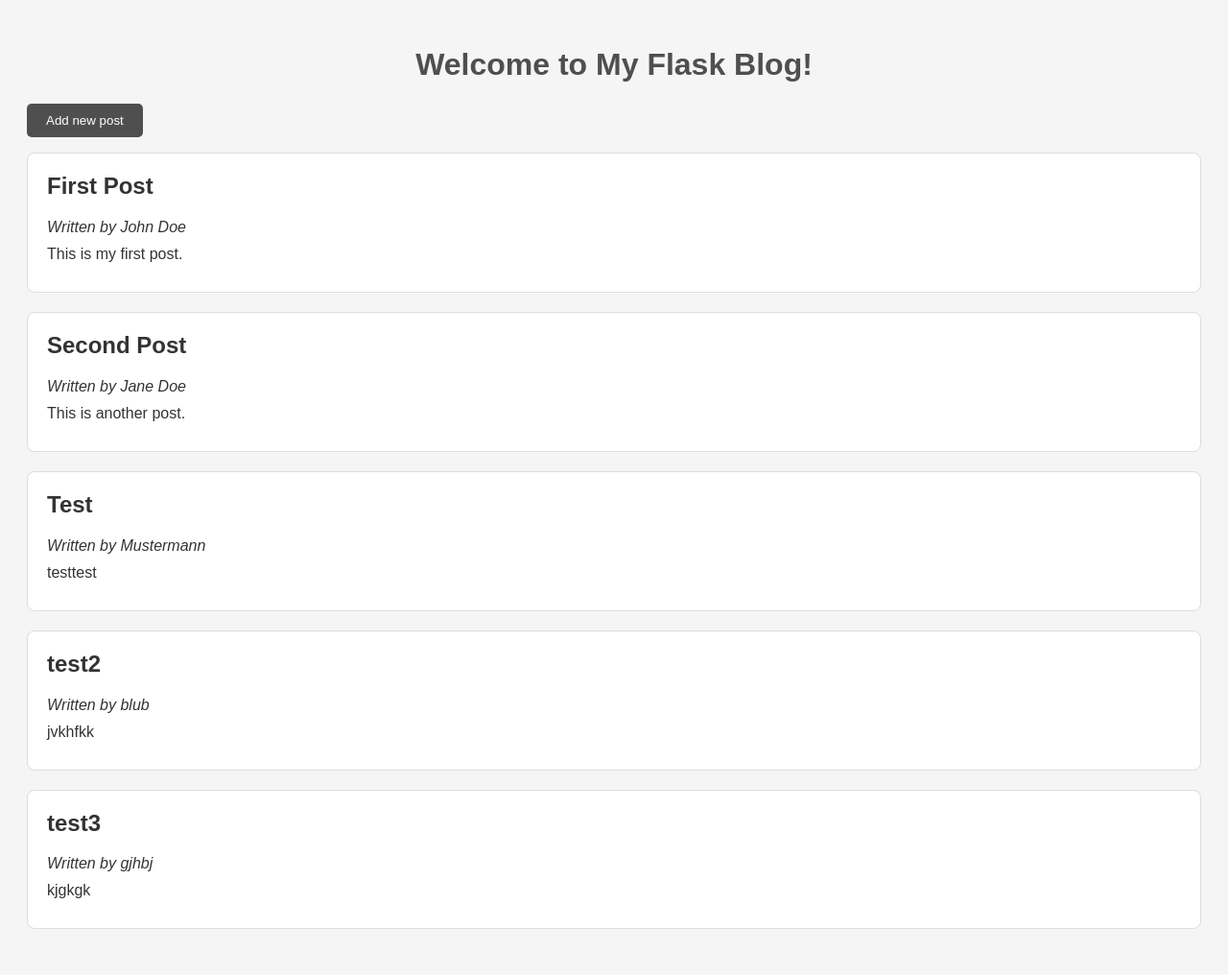
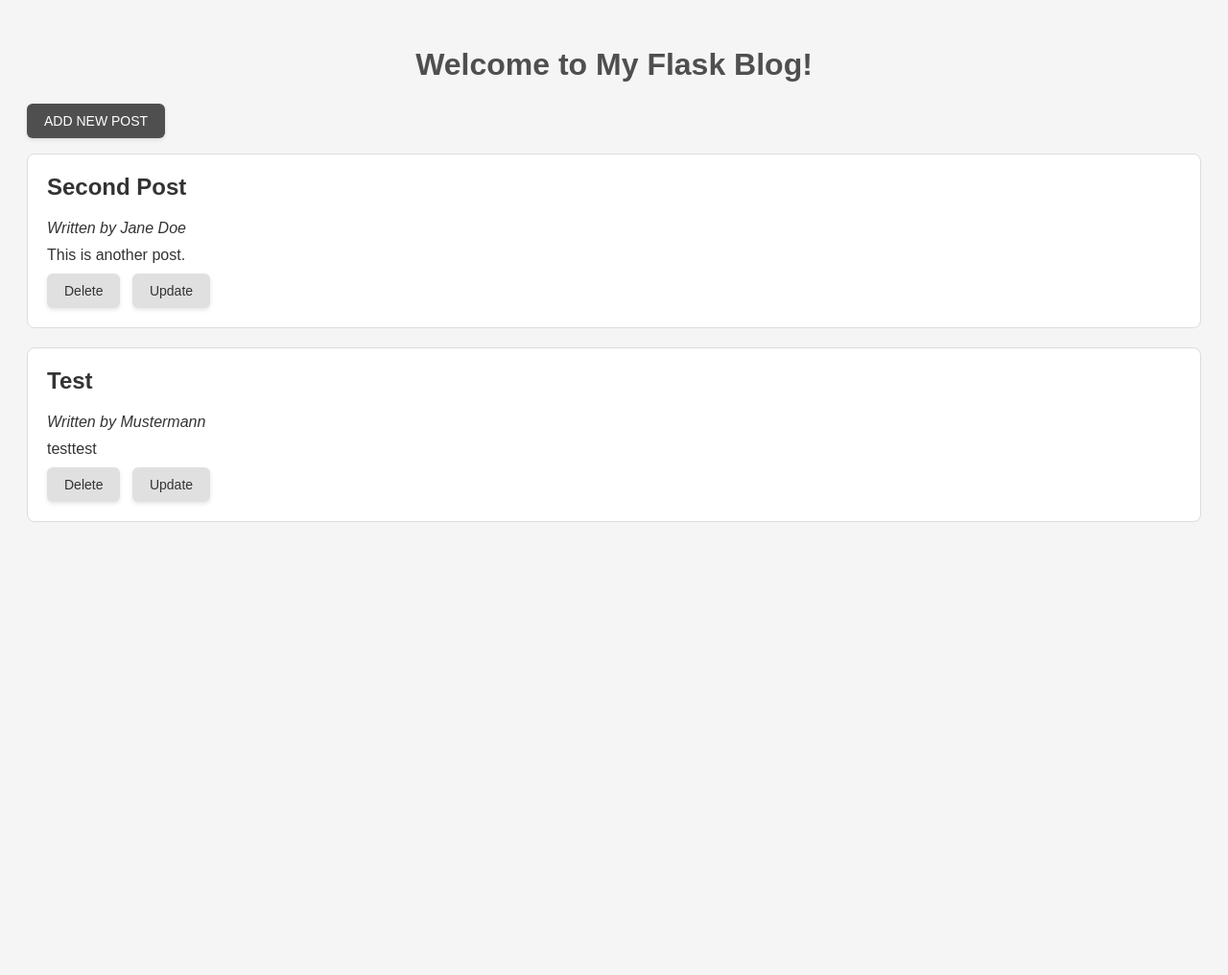
Before and after one commit to kristina-krauberger/masterblog, a Flask app: page / in a window 1280 px wide. Shown: the whole page at 96% size. After the commit the page ends 544 px from the top, so only its background shows below. Run offline with Flask 3, Linux system fonts and the light colour scheme.

Commit message:
Add delete/update buttons with styling, delete functionality and flash feedback.

```diff
--- a/app.py
+++ b/app.py
@@ -1,8 +1,12 @@
-from flask import Flask, render_template, request, redirect, url_for
+from flask import Flask, render_template, request, redirect, url_for, flash, get_flashed_messages
+from dotenv import load_dotenv
+import os
 import json
 
-
+load_dotenv()
 app = Flask(__name__)
+app.secret_key = os.getenv("SECRET_KEY")
+print("SecretKey", app.secret_key)
 
 @app.route('/')
 def index():
@@ -58,5 +62,25 @@ def add():
     return render_template('add.html')
 
 
+@app.route('/delete/<int:post_id>')
+def delete(post_id):
+
+    with open("data.json", "r", encoding="UTF-8") as fileobj:
+        blog_posts = json.load(fileobj)
+
+    for index, blog_post in enumerate(blog_posts):
+        if post_id == blog_post["id"]:
+            del blog_posts[index]
+            flash(f"The post '{blog_post['title']}' was successfully deleted.", "success")
+            break
+
+    with open("data.json", "w", encoding="UTF-8") as fileobj:
+        json.dump(blog_posts, fileobj, indent=4, ensure_ascii=False)
+
+    return redirect(url_for('index'))
+
+    # Find the blog post with the given id and remove it from the list
+    # Redirect back to the home page
+
 if __name__ == '__main__':
     app.run(host="0.0.0.0", port=5001, debug=True)
--- a/data.json
+++ b/data.json
@@ -1,10 +1,4 @@
 [
-    {
-        "id": 1,
-        "author": "John Doe",
-        "title": "First Post",
-        "content": "This is my first post."
-    },
     {
         "id": 2,
         "author": "Jane Doe",
@@ -16,17 +10,5 @@
         "author": "Mustermann",
         "title": "Test",
         "content": "testtest"
-    },
-    {
-        "id": 4,
-        "author": "blub",
-        "title": "test2",
-        "content": "jvkhfkk"
-    },
-    {
-        "id": 5,
-        "author": "gjhbj",
-        "title": "test3",
-        "content": "kjgkgk"
     }
 ]
--- a/static/style.css
+++ b/static/style.css
@@ -26,11 +26,75 @@ h1 {
     margin: 10px 0;
 }
 
-.styled {
+/* Neue Buttons */
+
+.button-add {
   background-color: #4F4F4F;
   color: #FFFFFF;
-  padding: 10px 20px;
+  padding: 10px 18px;
   border: none;
-  border-radius: 5px;
+  border-radius: 6px;
+  font-size: 14px;
   cursor: pointer;
+  box-shadow: 0 2px 4px rgba(0, 0, 0, 0.1);
+  transition: background-color 0.3s ease;
 }
+
+.button-add:hover {
+  background-color: #6A6A6A;
+}
+
+.button-delete {
+  background-color: #E0E0E0;
+  color: #333;
+  padding: 10px 18px;
+  margin-right: 8px;
+  border: none;
+  border-radius: 6px;
+  font-size: 14px;
+  cursor: pointer;
+  box-shadow: 0 2px 4px rgba(0, 0, 0, 0.1);
+  transition: background-color 0.3s ease;
+}
+
+.button-delete:hover {
+  background-color: #B0B0B0;
+}
+
+.button-update {
+  background-color: #E0E0E0;
+  color: #333;
+  padding: 10px 18px;
+  margin-right: 8px;
+  border: none;
+  border-radius: 6px;
+  font-size: 14px;
+  cursor: pointer;
+  box-shadow: 0 2px 4px rgba(0, 0, 0, 0.1);
+  transition: background-color 0.3s ease;
+}
+
+.button-update:hover {
+  background-color: #B0B0B0;
+}
+
+.flashes {
+  list-style: none;
+  padding: 0;
+}
+
+.flash-success {
+  background-color: #e6ffed;
+  color: #2c662d;
+  padding: 10px;
+  border-radius: 4px;
+  margin-bottom: 20px;
+}
+
+.flash-error {
+  background-color: #ffe6e6;
+  color: #b30000;
+  padding: 10px;
+  border-radius: 4px;
+  margin-bottom: 20px;
+}
--- a/templates/index.html
+++ b/templates/index.html
@@ -8,13 +8,24 @@
 </head>
 <body>
     <h1>Welcome to My Flask Blog!</h1>
-    <a href="/add"><button class="styled">Add new post</button></a>
+    <a href="/add"><button class="button-add">ADD NEW POST</button></a>
     <p></p>
+    {% with messages = get_flashed_messages(with_categories=true) %}
+        {% if messages %}
+            <ul class="flashes">
+                {% for category, message in messages %}
+                    <li class="flash-{{ category }}">{{ message }}</li>
+                {% endfor %}
+            </ul>
+        {% endif %}
+    {% endwith %}
     {% for data in posts %}
     <div class="post">
         <h2>{{ data["title"] }}</h2>  <!-- besser data.title -->
         <p><em>Written by {{ data["author"] }}</em></p>
         <p>{{ data["content"] }}</p>
+        <a href="/delete/{{ data['id'] }}"><button class="button-delete">Delete</button></a>
+        <a href="/update/{{ data['id'] }}"><button class="button-update">Update</button></a>
     </div>
     {% endfor %}
 </body>
```
